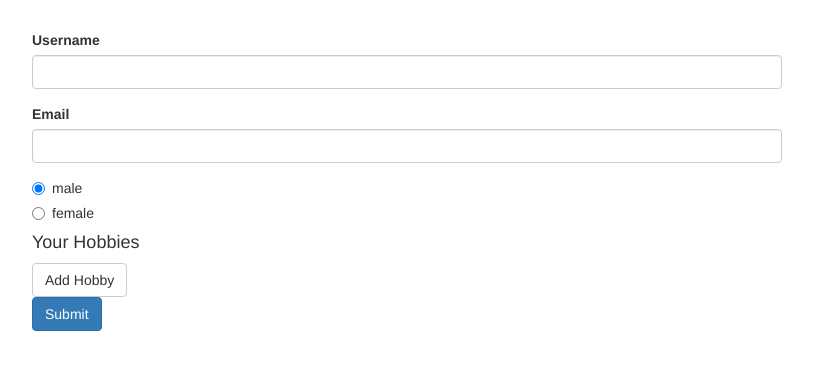
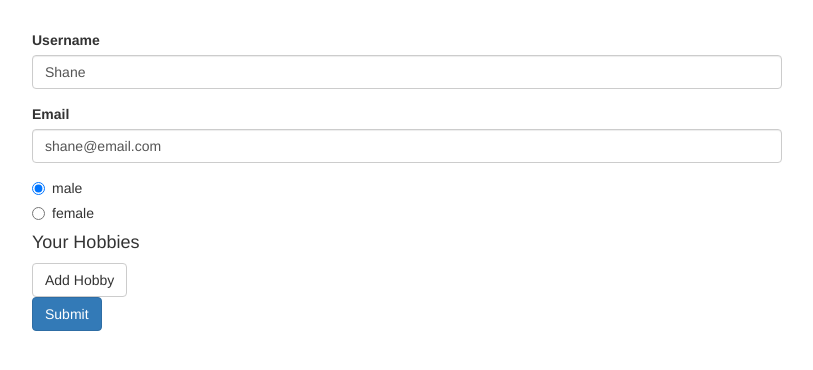
Before and after one commit to swrogers/angular8-complete-guide, an Angular app in the folder form-handling-reactive/: page / in a window 1280 px wide. Shown: the top 370 px of the page, without its empty margins (233-1046 px from the left). Built offline with nearby package versions, Linux system fonts and the light colour scheme.

Commit message:
Reactive Forms - Setting and Patching values
Using setValue and patchValue to prepopulate an entire form or a partial form.
Also using reset to clear a form.

```diff
--- a/form-handling-reactive/src/app/app.component.ts
+++ b/form-handling-reactive/src/app/app.component.ts
@@ -37,10 +37,23 @@ export class AppComponent implements OnInit {
           // console.log(status);
         }
       );
+
+    // Prepoulating a form
+    // - you can use patchValue to only set a portion of a form
+    this.signupForm.setValue({
+      'userData': {
+        'username': 'Shane',
+        'email': 'shane@email.com'
+      },
+      'gender': 'male',
+      'hobbies': []
+    });
+
   }
 
   onSubmit() {
     console.log(this.signupForm);
+    this.signupForm.reset();
   }
 
   onAddHobby() {
```
